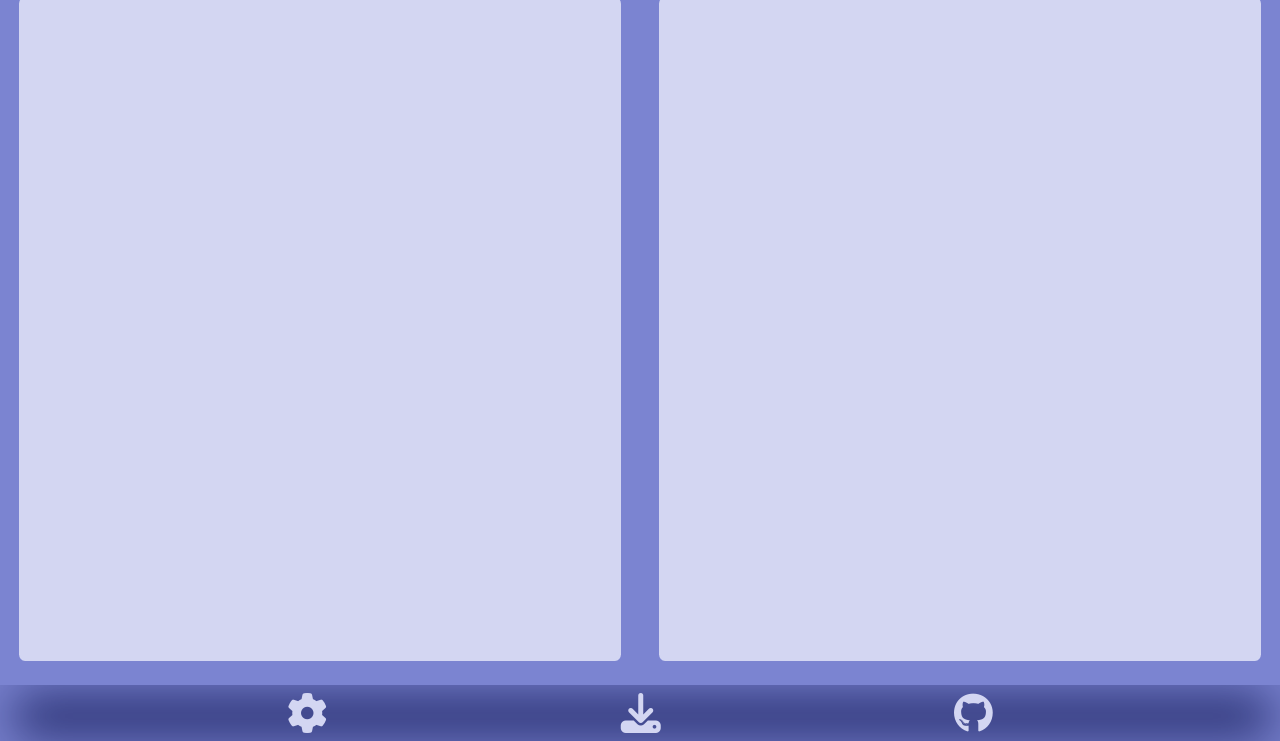
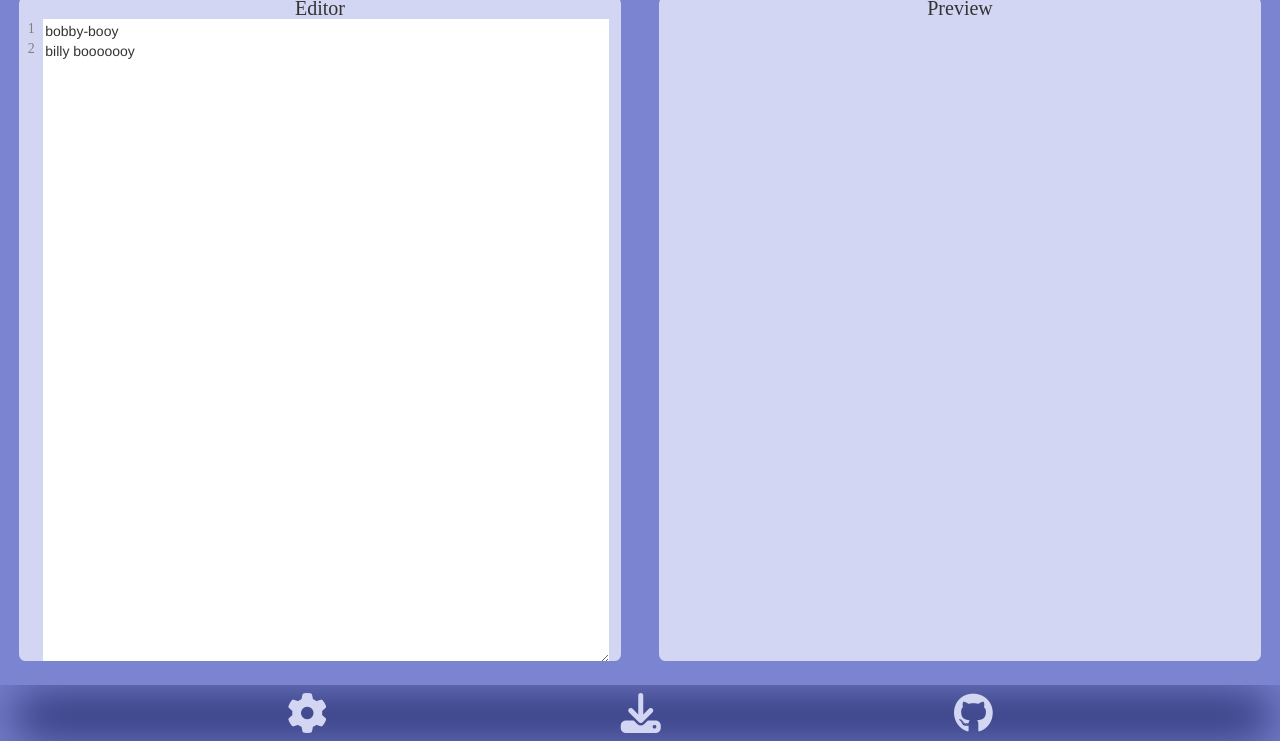
Before and after one commit to CodeNitWhit/markdown-previewer, a plain HTML site: page index.html in a window 1280 px wide. Shown: the part 59-800 px from the top of the page. Drawn offline with nearby package versions, Linux system fonts and the light colour scheme; a web font is replaced by a local one.

Commit message:
Textarea and numbered Gutter

```diff
--- a/index.css
+++ b/index.css
@@ -73,7 +73,7 @@ button {
 }
 
 #editor {
-
+    overflow:hidden;
 }
 
 #preview {
@@ -86,20 +86,37 @@ button {
     padding:0;
     margin:0;
     text-align:center;
-    transform:translate(0, -100%);
 }
 
-.grid-container {
-
+#editor-container {
+    height:100%;
+    width:100%;
+    display:flex;
 }
 
-#editor-grid {
-
+#gutter {
+    width:4%;
+    height:97%;
+    display:flex;
+    flex-direction:column;
 }
 
-#preview-grid {
+.gutter-number {
+    height:auto;
+    font-family: 'YuseiMagic-Regular';
+    text-align:center;
+    color:grey;
+}
 
+#editor-textarea {
+    width: 94%;
+    height: 97%;
+    box-sizing: border-box;
+    background-color:white;
+    border:none;
+    outline:0;
 }
+
 
 
 
--- a/index.html
+++ b/index.html
@@ -17,13 +17,16 @@
     <div id="container">
         <div id="editor" class="tile">
             <h2 class="tile-title">Editor</h2>
-            <div id="editor-grid" class="grid-container">
-
+            <div id="editor-container">
+                <div id="gutter">
+                    <div id="g1" class="gutter-number">1</div>
+                </div>
+                <textarea id="editor-textarea" class="editor-line-content"></textarea>
             </div>
         </div>
         <div id="preview" class="tile">
             <h2 class="tile-title">Preview</h2>
-            <div id="preview-grid" class="grid-container">
+            <div id="preview-container">
 
             </div>
         </div>
--- a/main.js
+++ b/main.js
@@ -1,5 +1,85 @@
+var lines; //[] (break the text area into array elements using a carriae return splitter)
+const OG = ["1"]; //[] (create 1 gutter element for every line array element. Number them in series)
+var currentGutter;
+var currentLine; //int (representing the index # of the line in the lines and gutter arrays)
+
+function getLinesArray() {
+    var rawInput = $("#editor-textarea").val();
+    //Break lines up into a string array using carriage returns as the splitter
+    var workingLines = rawInput.split(/\r?\n/);
+    //Re-Add the carriage return to the end of each line except the last
+    for(let i = 0; i < workingLines.length - 2; i++) {
+        workingLines[i] = workingLines[i]+ "\r";
+    }
+    lines = workingLines;
+    //For now, this is really just being used for the count... may be needed in copy paste stuff in the future, so don't delete
+}
+
+function setGutterArray() {
+    //There will always be the number 1 in the gutter. Don't delete this
+    //Remove all elements in the gutter container in HTML file except "1"
+    //Using the count of lines, recursicvely add numbers to to the gutter container in the html, adding the proper class
+    let workingGutter = OG;
+    for(let i = 1; i < lines.length; i++) {
+        workingGutter[i] = String(i+1);
+    }
+    currentGutter = workingGutter;
+}
+
+function displayGutter() {
+    //Remove all child elements of #gutter excet "g1"
+    $("#gutter").empty();
+    //Set new child elements
+    if(currentGutter.length > 1) {
+        let p1 = '<div id="';
+        let idTag;
+        let p2 = '" class="gutter-number">';
+        let content;
+        let p3 = "</div>"
+        for(let i = 0; i < currentGutter.length; i++) {
+            content = String(i+1);
+            idTag = "g" + content;
+            let appendString = p1 + idTag + p2 + content + p3;
+            $("#gutter").append(appendString);
+        }
+    }
+}
+
+/*function setCurrentLine(l) {
+    currentLine = l;
+    highlightLine(l);
+}
+
+function highlightLine(l) {
+    //don't forget to unhighlight every other line
+    //l is the passed in idex of the proper line/gutter array element
+    //RESEARCH FOR THIS :(
+}*/
+
+function editorHandling(l) {
+    getLinesArray();
+    setGutterArray();
+    displayGutter();
+    //setCurrentLine(l);
+    //alert(lines.length + " " + lines[(lines.length-1) + "\r" + currentGutter.length + " " + currentGutter[(currentGutter.length-1)]]);
+}
+
+function sizeStuff() {
+
+    $("#highlighter").css("height", );
+}
+
+function preparePage() {
+    //Getting Footer Menu Ready
+    $("#settings-box").hide();
+    //Set placeholder text
+    //FOR TESTING
+    $("#editor-textarea").val("bobby-booy\rbilly booooooy");
+    editorHandling();
+}
+
 $(document).ready(function() {
-    $("#settings-box").hide();
+    preparePage();
     $('#settings-button').click(function() {
         $("#settings-box").show();
         $("#container").css("opacity", "0.5");
@@ -10,4 +90,6 @@ $(document).ready(function() {
         $("#container").css("opacity", "1");
         $('#settings-button').css("box-shadow", "none");
     });
+    $("#editor-textarea").on('input', (event) => editorHandling());
+
 });
```
